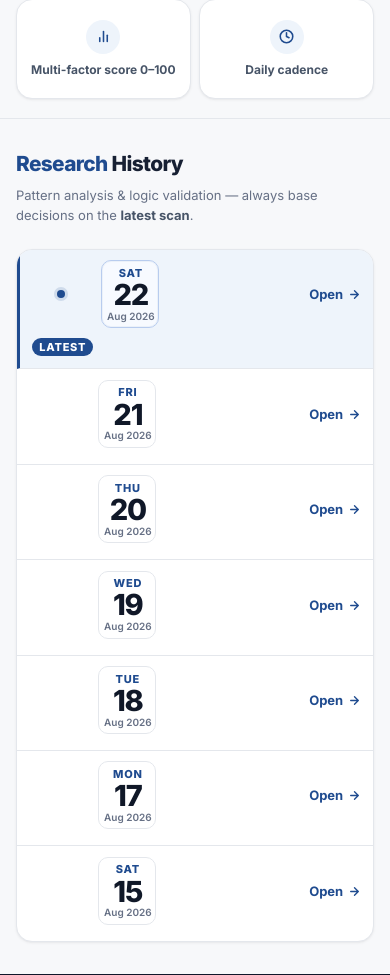
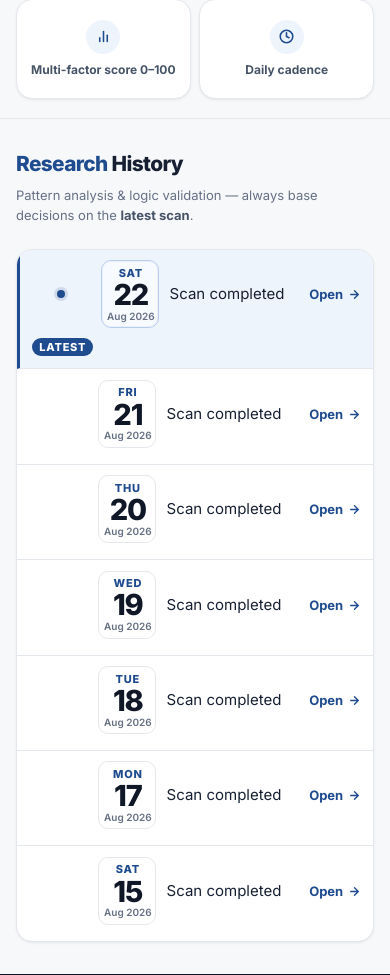
Before and after one commit to rajeshbedse/rbedse, a Flask app: page / in a window 390 px wide. Shown: the part 1490-2465 px from the top of the page. Run offline with Flask 3, Linux system fonts and the light colour scheme.

Commit message:
Refine research history date card with mobile status and time

```diff
--- a/portal/templates/index.html
+++ b/portal/templates/index.html
@@ -4,169 +4,67 @@
 {% block meta_desc %}RYB Finserv — where disciplined thinking meets compounding wealth. Daily promoter-conviction equity research.{% endblock %}
 
 {% block content %}
-
-<!-- ── Hero ──────────────────────────────────────────────────────────────── -->
 <section class="hero hero--dashboard">
   <div class="container hero-inner">
     <div class="hero-text">
-      <span class="eyebrow">
-        <svg width="10" height="10" viewBox="0 0 24 24" fill="none" stroke="currentColor" stroke-width="2.5" stroke-linecap="round" stroke-linejoin="round" aria-hidden="true"><circle cx="12" cy="12" r="10"/><polyline points="12 6 12 12 16 14"/></svg>
-        Daily · Conviction-Driven · Promoter Intelligence
-      </span>
-      <h1 class="hero-headline">
-        <span class="hero-headline-line1">The market rewards</span>
-        <span class="hero-headline-line2">the <em class="hero-em">patient</em> mind.</span>
-      </h1>
-      <p class="hero-philosophy">
-        Wealth is not built in moments of excitement — it is built in moments of
-        <strong>clarity</strong>. We track what insiders do with their own capital,
-        then let mathematics — not emotion — guide the decision.
-      </p>
-      <div class="hero-quote-row">
-        <span class="hero-quote-mark">“</span>
-        <blockquote class="hero-quote">
-          We don't predict the market.<br>
-          We study where informed capital is moving.
-          <cite>— RYB Finserv Research Principle</cite>
-        </blockquote>
-      </div>
+      <span class="eyebrow"><svg width="10" height="10" viewBox="0 0 24 24" fill="none" stroke="currentColor" stroke-width="2.5" stroke-linecap="round" stroke-linejoin="round" aria-hidden="true"><circle cx="12" cy="12" r="10"/><polyline points="12 6 12 12 16 14"/></svg>Daily · Conviction-Driven · Promoter Intelligence</span>
+      <h1 class="hero-headline"><span class="hero-headline-line1">The market rewards</span><span class="hero-headline-line2">the <em class="hero-em">patient</em> mind.</span></h1>
+      <p class="hero-philosophy">Wealth is not built in moments of excitement — it is built in moments of <strong>clarity</strong>. We track what insiders do with their own capital, then let mathematics — not emotion — guide the decision.</p>
+      <div class="hero-quote-row"><span class="hero-quote-mark">“</span><blockquote class="hero-quote">We don't predict the market.<br>We study where informed capital is moving.<cite>— RYB Finserv Research Principle</cite></blockquote></div>
       <div class="hero-cta">
-        {% if latest %}
-        <a href="{{ url_for('scan_detail', date_str=latest.date_str) }}" class="btn btn-primary">
-          View Latest Scan
-          <svg class="btn-icon" width="16" height="16" viewBox="0 0 24 24" fill="none" stroke="currentColor" stroke-width="2.5" stroke-linecap="round" stroke-linejoin="round"><path d="M5 12h14M12 5l7 7-7 7"/></svg>
-        </a>
-        {% endif %}
+        {% if latest %}<a href="{{ url_for('scan_detail', date_str=latest.date_str) }}" class="btn btn-primary">View Latest Scan<svg class="btn-icon" width="16" height="16" viewBox="0 0 24 24" fill="none" stroke="currentColor" stroke-width="2.5" stroke-linecap="round" stroke-linejoin="round"><path d="M5 12h14M12 5l7 7-7 7"/></svg></a>{% endif %}
         <a href="#scan-history" class="btn btn-ghost btn-ghost--secondary">Research History</a>
       </div>
     </div>
     <div class="hero-visual">
-      {% if latest_stats and latest_stats.total %}
-      {% set ls = latest_stats %}
+      {% if latest_stats and latest_stats.total %}{% set ls = latest_stats %}
       <div class="hero-research-card">
-        <div class="hrc-topline">
-          <span class="hrc-kicker">Latest research</span>
-          <span class="hrc-date">{% if latest %}{{ latest.display }}{% endif %}</span>
-        </div>
-        <div class="hrc-summary">
-          <strong>{{ ls.total }}</strong>
-          <span>promoter signals identified</span>
-        </div>
-        {% if ls.featured %}
-        {% set f = ls.featured %}
-        <div class="hrc-feature">
-          <div class="hrc-feature-label">Strongest conviction</div>
-          <div class="hrc-feature-head">
-            <div><div class="hrc-symbol">{{ f.symbol }}</div><div class="hrc-company">{{ f.company }}</div></div>
-            {% if f.score is not none %}<span class="hrc-score">{{ f.score }}<small>/100</small></span>{% endif %}
-          </div>
-          <div class="hrc-category">{{ f.category }}</div>
-          <div class="hrc-metrics">
-            <div><span>vs reference</span><strong class="{% if f.diff_pct >= 0 %}hrc-positive{% else %}hrc-negative{% endif %}">{% if f.diff_pct >= 0 %}+{% endif %}{{ f.diff_pct }}%</strong></div>
-            <div><span>Promoter holding</span><strong>{{ f.promo_holding }}%</strong></div>
-            <div><span>Buying</span><strong>₹{{ f.value_cr }} Cr</strong></div>
-          </div>
-        </div>
-        {% endif %}
-        <div class="hrc-breadth">
-          <span><strong>{{ ls.above_ref }}</strong> above reference</span><span aria-hidden="true">·</span><span><strong>{{ ls.below_ref }}</strong> below reference</span>
-        </div>
-        {% if latest %}
-        <a class="hrc-link" href="{{ url_for('scan_detail', date_str=latest.date_str) }}">Explore latest research <svg width="16" height="16" viewBox="0 0 24 24" fill="none" stroke="currentColor" stroke-width="2.5" stroke-linecap="round" stroke-linejoin="round" aria-hidden="true"><path d="M5 12h14M12 5l7 7-7 7"/></svg></a>
-        {% endif %}
-      </div>
-      {% endif %}
+        <div class="hrc-topline"><span class="hrc-kicker">Latest research</span><span class="hrc-date">{% if latest %}{{ latest.display }}{% endif %}</span></div>
+        <div class="hrc-summary"><strong>{{ ls.total }}</strong><span>promoter signals identified</span></div>
+        {% if ls.featured %}{% set f = ls.featured %}<div class="hrc-feature"><div class="hrc-feature-label">Strongest conviction</div><div class="hrc-feature-head"><div><div class="hrc-symbol">{{ f.symbol }}</div><div class="hrc-company">{{ f.company }}</div></div>{% if f.score is not none %}<span class="hrc-score">{{ f.score }}<small>/100</small></span>{% endif %}</div><div class="hrc-category">{{ f.category }}</div><div class="hrc-metrics"><div><span>vs reference</span><strong class="{% if f.diff_pct >= 0 %}hrc-positive{% else %}hrc-negative{% endif %}">{% if f.diff_pct >= 0 %}+{% endif %}{{ f.diff_pct }}%</strong></div><div><span>Promoter holding</span><strong>{{ f.promo_holding }}%</strong></div><div><span>Buying</span><strong>₹{{ f.value_cr }} Cr</strong></div></div></div>{% endif %}
+        <div class="hrc-breadth"><span><strong>{{ ls.above_ref }}</strong> above reference</span><span aria-hidden="true">·</span><span><strong>{{ ls.below_ref }}</strong> below reference</span></div>
+        {% if latest %}<a class="hrc-link" href="{{ url_for('scan_detail', date_str=latest.date_str) }}">Explore latest research<svg width="16" height="16" viewBox="0 0 24 24" fill="none" stroke="currentColor" stroke-width="2.5" stroke-linecap="round" stroke-linejoin="round" aria-hidden="true"><path d="M5 12h14M12 5l7 7-7 7"/></svg></a>{% endif %}
+      </div>{% endif %}
     </div>
   </div>
 </section>
 
 <div class="page-body">
-  <div class="pillars-strip">
-    <div class="container">
-      <p class="pillars-eyebrow">Our philosophy</p>
-      <div class="pillars-grid">
+  <div class="pillars-strip"><div class="container"><p class="pillars-eyebrow">Our philosophy</p><div class="pillars-grid">
     <div class="pillar"><div class="pillar-icon pillar-icon--mind"><svg width="20" height="20" viewBox="0 0 24 24" fill="none" stroke="currentColor" stroke-width="1.8" stroke-linecap="round" stroke-linejoin="round" aria-hidden="true"><path d="M9.09 9a3 3 0 0 1 5.83 1c0 2-3 3-3 3"/><line x1="12" y1="17" x2="12.01" y2="17"/><circle cx="12" cy="12" r="10"/></svg></div><div class="pillar-body"><h3 class="pillar-title">Mind</h3><p class="pillar-text">Clarity over noise. Signal over sentiment. Every great trade begins before the market opens.</p><span class="pillar-quote">"An investment in knowledge pays the best interest." — Franklin</span></div></div>
     <div class="pillar pillar--accent-yellow"><div class="pillar-icon pillar-icon--discipline"><svg width="20" height="20" viewBox="0 0 24 24" fill="none" stroke="currentColor" stroke-width="1.8" stroke-linecap="round" stroke-linejoin="round" aria-hidden="true"><rect x="3" y="4" width="18" height="18" rx="2" ry="2"/><line x1="16" y1="2" x2="16" y2="6"/><line x1="8" y1="2" x2="8" y2="6"/><line x1="3" y1="10" x2="21" y2="10"/></svg></div><div class="pillar-body"><h3 class="pillar-title">Discipline</h3><p class="pillar-text">The promoter bought with their own money. The algorithm scored it. You review the evidence. Only then — you decide.</p><span class="pillar-quote">"Temperament, not intellect." — Buffett</span></div></div>
     <div class="pillar pillar--accent-green"><div class="pillar-icon pillar-icon--compound"><svg width="20" height="20" viewBox="0 0 24 24" fill="none" stroke="currentColor" stroke-width="1.8" stroke-linecap="round" stroke-linejoin="round" aria-hidden="true"><polyline points="22 7 13.5 15.5 8.5 10.5 2 17"/><polyline points="16 7 22 7 22 13"/></svg></div><div class="pillar-body"><h3 class="pillar-title">Compounding</h3><p class="pillar-text">1% better each week compounds into transformation. The eighth wonder works only for those disciplined enough to leave it alone.</p><span class="pillar-quote">"Time in the market beats timing the market." — Lynch</span></div></div>
-      </div>
-    </div>
-  </div>
+  </div></div></div>
 
-  <!-- Methodology -->
-  <div class="logic-strip">
-    <div class="container">
-      <div class="logic-grid">
+  <div class="logic-strip"><div class="container"><div class="logic-grid">
     <span class="logic-label">How we screen</span>
     <span class="logic-item"><span class="logic-icon"><span class="logic-icon--rupee">₹</span></span>Min. ₹20L conviction</span>
     <span class="logic-item"><span class="logic-icon"><svg width="13" height="13" viewBox="0 0 24 24" fill="none" stroke="currentColor" stroke-width="2.5" stroke-linecap="round" stroke-linejoin="round"><polyline points="20 6 9 17 4 12"/></svg></span>No pledge / no insider sell</span>
     <span class="logic-item"><span class="logic-icon"><svg width="13" height="13" viewBox="0 0 24 24" fill="none" stroke="currentColor" stroke-width="2.5" stroke-linecap="round" stroke-linejoin="round"><line x1="18" y1="20" x2="18" y2="10"/><line x1="12" y1="20" x2="12" y2="4"/><line x1="6" y1="20" x2="6" y2="14"/></svg></span>Multi-factor score 0–100</span>
     <span class="logic-item"><span class="logic-icon"><svg width="13" height="13" viewBox="0 0 24 24" fill="none" stroke="currentColor" stroke-width="2.5" stroke-linecap="round" stroke-linejoin="round"><circle cx="12" cy="12" r="10"/><polyline points="12 6 12 12 16 14"/></svg></span>Daily cadence</span>
-      </div>
-    </div>
-  </div>
+  </div></div></div>
 
-  <!-- Research History -->
-  <section class="scan-history" id="scan-history">
-    <div class="container">
-      <div class="history-header">
-        <div>
-          <h2 class="history-title"><span>Research</span> History</h2>
-          <p class="history-sub">Pattern analysis &amp; logic validation — always base decisions on the <strong>latest scan</strong>.</p>
-        </div>
-      </div>
-
+  <section class="scan-history" id="scan-history"><div class="container"><div class="history-header"><div><h2 class="history-title"><span>Research</span> History</h2><p class="history-sub">Pattern analysis &amp; logic validation — always base decisions on the <strong>latest scan</strong>.</p></div></div>
     {% if not dates %}
-      <div class="empty-state">
-        <svg width="48" height="48" viewBox="0 0 24 24" fill="none" stroke="currentColor" stroke-width="1.5" stroke-linecap="round" stroke-linejoin="round" aria-hidden="true"><path d="M14 2H6a2 2 0 0 0-2 2v16a2 2 0 0 0 2 2h12a2 2 0 0 0 2-2V8z"/><polyline points="14 2 14 8 20 8"/></svg>
-        <p>No research reports found yet. Reports will appear here once the daily analysis runs.</p>
-      </div>
+    <div class="empty-state"><svg width="48" height="48" viewBox="0 0 24 24" fill="none" stroke="currentColor" stroke-width="1.5" stroke-linecap="round" stroke-linejoin="round" aria-hidden="true"><path d="M14 2H6a2 2 0 0 0-2 2v16a2 2 0 0 0 2 2h12a2 2 0 0 0 2-2V8z"/><polyline points="14 2 14 8 20 8"/></svg><p>No research reports found yet. Reports will appear here once the daily analysis runs.</p></div>
     {% else %}
     <div class="scan-list" role="table" aria-label="Research scan history">
-        <div class="scan-list-header" role="row">
-          <span></span><span>Date</span><span>Shortlist ratio</span><span style="text-align:right">Shortlisted</span><span style="text-align:right">Candidates</span><span></span><span style="text-align:right">Open</span>
+      <div class="scan-list-header" role="row"><span></span><span>Date</span><span>Shortlist ratio</span><span style="text-align:right">Shortlisted</span><span style="text-align:right">Candidates</span><span></span><span style="text-align:right">Open</span></div>
+      {% for d in dates %}
+      {% if d.has_excel or d.has_full %}<a href="{{ url_for('scan_detail', date_str=d.date_str) }}" class="scan-row {% if loop.first %}scan-row--latest{% endif %}" role="row" aria-label="Scan {{ d.display }} — {{ d.shortlist }} shortlisted of {{ d.candidates }} candidates">{% else %}<div class="scan-row" role="row">{% endif %}
+        <div class="scan-row-badge">{% if loop.first %}<span class="scan-latest-dot" title="Latest scan"></span>{% endif %}</div>
+        <div class="scan-row-date">
+          <div class="scan-row-datebox" aria-label="{{ d.weekday[:3] }} {{ d.display }}"><span class="scan-row-day">{{ d.weekday[:3] }}</span><span class="scan-row-number">{{ d.display.split(' ')[0] }}</span><span class="scan-row-month">{{ d.display.split(' ')[1:]|join(' ') }}</span></div>
+          <div class="scan-row-status-wrap"><span class="scan-row-status">Scan completed</span><span class="scan-row-time"><svg width="14" height="14" viewBox="0 0 24 24" fill="none" stroke="currentColor" stroke-width="2" stroke-linecap="round" stroke-linejoin="round" aria-hidden="true"><circle cx="12" cy="12" r="9"/><polyline points="12 7 12 12 15 14"/></svg>{% if d.weekday[:3] == 'SAT' %}11:00 AM IST{% else %}08:30 PM IST{% endif %}</span><span class="scan-row-display">{{ d.display }}</span></div>
         </div>
-
-        {% for d in dates %}
-        {% if d.has_excel or d.has_full %}<a href="{{ url_for('scan_detail', date_str=d.date_str) }}" class="scan-row {% if loop.first %}scan-row--latest{% endif %}" role="row" aria-label="Scan {{ d.display }} — {{ d.shortlist }} shortlisted of {{ d.candidates }} candidates">
-        {% else %}<div class="scan-row" role="row">{% endif %}
-
-          <div class="scan-row-badge">{% if loop.first %}<span class="scan-latest-dot" title="Latest scan"></span>{% endif %}</div>
-
-          <div class="scan-row-date">
-            <div class="scan-row-datebox" aria-label="{{ d.weekday[:3] }} {{ d.display }}">
-              <span class="scan-row-day">{{ d.weekday[:3] }}</span>
-              <span class="scan-row-number">{{ d.display.split(' ')[0] }}</span>
-              <span class="scan-row-month">{{ d.display.split(' ')[1:]|join(' ') }}</span>
-            </div>
-            <div>
-              <span class="scan-row-display">{{ d.display }}</span>
-              {% if d.has_excel or d.has_full %}
-              <span class="scan-row-time">
-                <svg width="14" height="14" viewBox="0 0 24 24" fill="none" stroke="currentColor" stroke-width="2" stroke-linecap="round" stroke-linejoin="round" aria-hidden="true"><circle cx="12" cy="12" r="9"/><polyline points="12 7 12 12 15 14"/></svg>
-                {% if d.weekday[:3] == 'SAT' %}11:00 AM IST{% else %}08:30 PM IST{% endif %}
-              </span>
-              {% endif %}
-            </div>
-          </div>
-
-          <div class="scan-row-bar-wrap">
-            {% if d.has_excel and d.candidates > 0 %}
-            <div class="scan-row-bar-track" aria-hidden="true"><div class="scan-row-bar-fill" style="width:{{ [((d.shortlist / d.candidates) * 100)|round|int, 100]|min }}%"></div></div>
-            <span class="scan-row-ratio">{{ [((d.shortlist / d.candidates) * 100)|round|int, 100]|min }}%</span>
-            {% endif %}
-          </div>
-
+        <div class="scan-row-bar-wrap">{% if d.has_excel and d.candidates > 0 %}<div class="scan-row-bar-track" aria-hidden="true"><div class="scan-row-bar-fill" style="width:{{ [((d.shortlist / d.candidates) * 100)|round|int, 100]|min }}%"></div></div><span class="scan-row-ratio">{{ [((d.shortlist / d.candidates) * 100)|round|int, 100]|min }}%</span>{% endif %}</div>
         <div class="scan-row-num scan-row-num--short">{% if d.has_excel %}{{ d.shortlist }}{% endif %}</div>
         <div class="scan-row-num scan-row-num--cand">{% if d.has_full %}{{ d.candidates }}{% endif %}</div>
         <div>{% if loop.first %}<span class="scan-latest-label">Latest</span>{% elif not d.has_excel and not d.has_full %}<span class="scan-row-processing">Processing</span>{% endif %}</div>
         <div style="text-align:right">{% if d.has_excel or d.has_full %}<span class="scan-row-cta">Open <svg width="13" height="13" viewBox="0 0 24 24" fill="none" stroke="currentColor" stroke-width="2.5" stroke-linecap="round" stroke-linejoin="round" aria-hidden="true"><path d="M5 12h14M12 5l7 7-7 7"/></svg></span>{% else %}<span class="scan-row-cta scan-row-cta--disabled">—</span>{% endif %}</div>
-
       {% if d.has_excel or d.has_full %}</a>{% else %}</div>{% endif %}
       {% endfor %}
+    </div>{% endif %}
+  </div></section>
 </div>
-      {% endif %}
-    </div>
-  </section>
-</div>
-
 {% endblock %}
```
Lines whose indentation alone changed are shown as unchanged.
